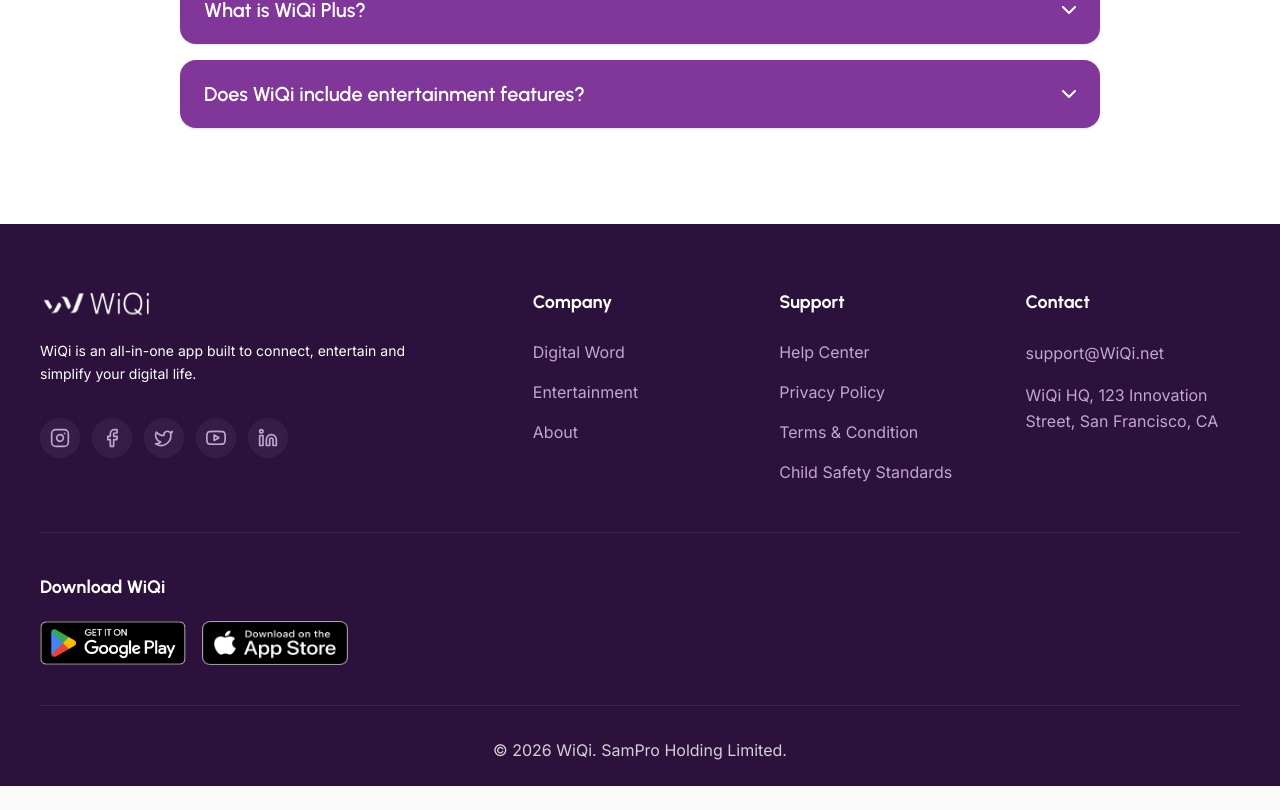
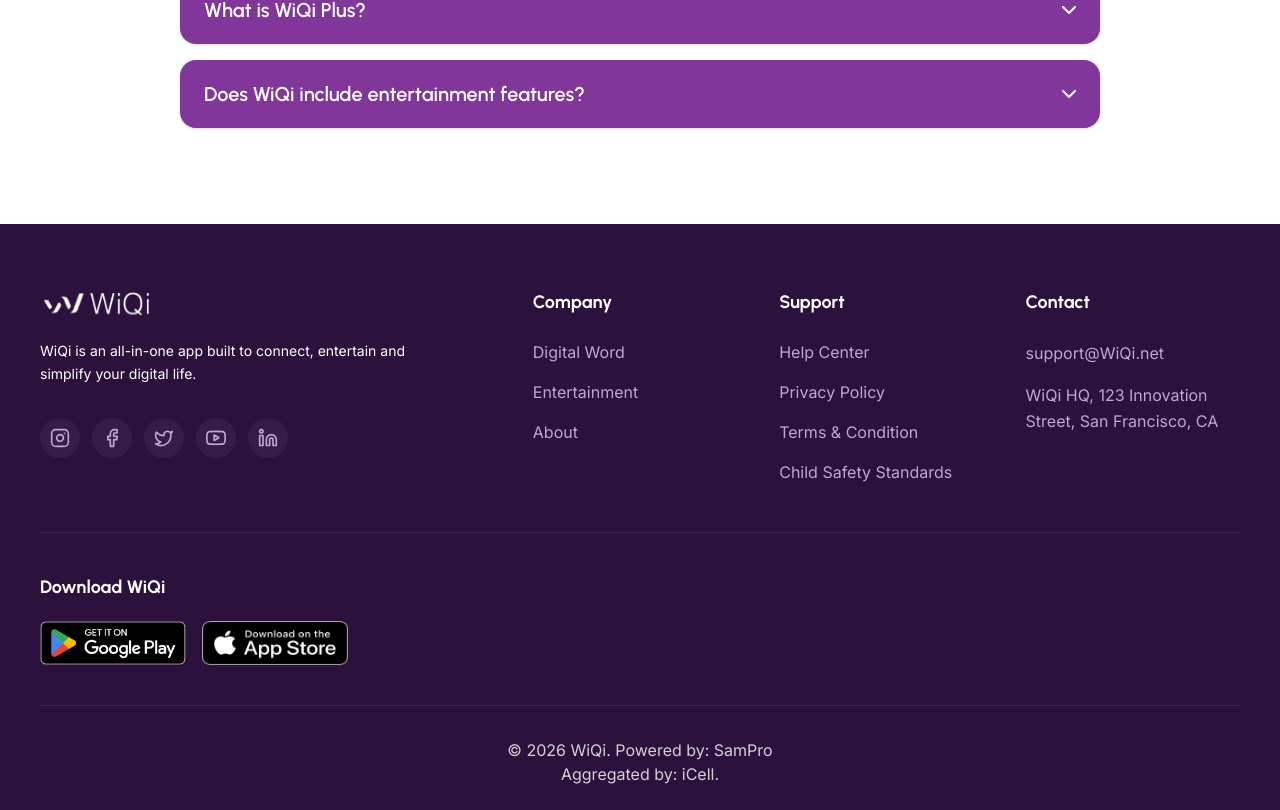
Before and after one commit to sandeep-luhaniwal/wiqi-landing-page, a Next.js app: page / in a window 1280 px wide. Shown: the part 4887-5697 px from the top of the page. Before the commit the page ends 5673 px from the top, so only its background shows below. Built offline with nearby package versions, Linux system fonts and the light colour scheme.

Commit message:
Update Footer.tsx

```diff
--- a/src/components/Footer.tsx
+++ b/src/components/Footer.tsx
@@ -207,7 +207,7 @@
         {/* Copyright */}
         <div className="pt-8 text-center">
           <p className="opacity-80 center">
-            © {year} WiQi. SamPro Holding Limited.
+            © {year} WiQi. Powered by: SamPro <br></br> Aggregated by: iCell.
           </p>
           {/* <Paragraph sm white className="opacity-80">Developed by  <Link href={"https://delaine.tech/"} target='_blank' className='hover:text-pink! hover:opacity-100'>Delaine</Link></Paragraph> */}
 
```
